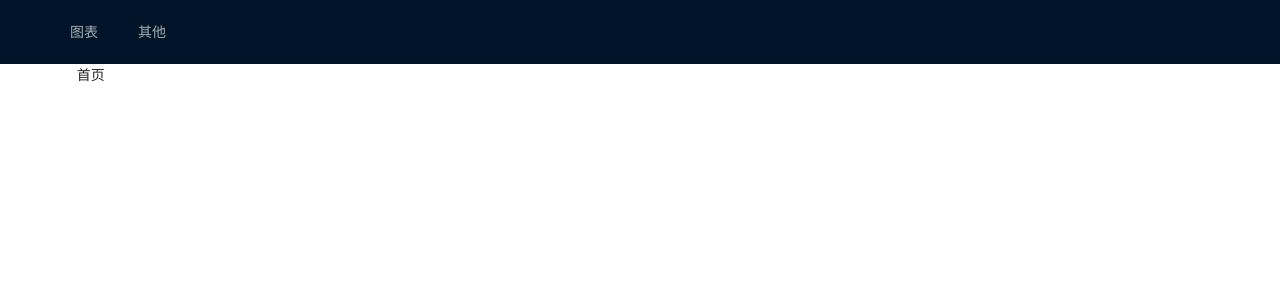
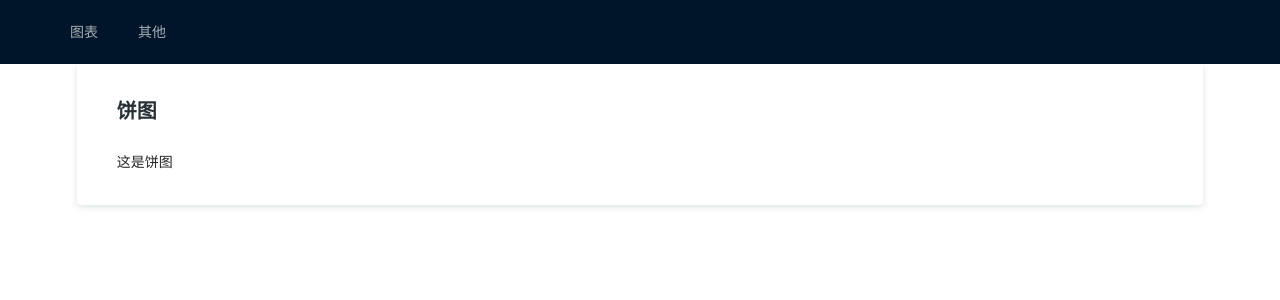
Before and after one commit to Mizxinp/frontend-common, a React (Create React App) app: page / in a window 1280 px wide. Shown: the top 300 px of the page. Built offline with nearby package versions, Linux system fonts and the light colour scheme.

Commit message:
feat: add Panel component

```diff
--- a/package.json
+++ b/package.json
@@ -12,6 +12,7 @@
     "@types/react-dom": "^17.0.10",
     "@types/react-router-dom": "^5.3.2",
     "antd": "^4.16.13",
+    "classnames": "^2.3.1",
     "node-sass": "4.14.1",
     "react": "^17.0.2",
     "react-dom": "^17.0.2",
--- a/src/components/PageContainer/index.tsx
+++ b/src/components/PageContainer/index.tsx
@@ -1,17 +1,19 @@
 import React from 'react'
 import { Layout, Menu } from 'antd';
+import { useHistory } from 'react-router-dom';
 import styles from './index.module.scss';
 
-const { Header, Content, Footer } = Layout;
+const { Header } = Layout;
 
 function PageContainer(props: { children: React.ReactChild }) {
+  const history = useHistory();
   return (
     <div>
       <Layout>
         <Header>
           <Menu theme="dark" mode="horizontal">
-            <Menu.Item>图表</Menu.Item>
-            <Menu.Item>其他</Menu.Item>
+            <Menu.Item onClick={() => history.push('/')}>图表</Menu.Item>
+            <Menu.Item onClick={() => history.push('/other')}>其他</Menu.Item>
           </Menu>
         </Header>
       </Layout>
--- /dev/null
+++ b/src/components/Panel/index.module.scss
@@ -0,0 +1,35 @@
+.container {
+  border-radius: 4px;
+  padding: 32px 40px;
+  background-color: #fff;
+  margin-bottom: 24px;
+  box-shadow: 0 2px 6px rgba(172, 183, 190, 0.4);
+}
+
+.extra {
+  font-size: 14px;
+  color: #858e99;
+}
+
+.titleWrap {
+  display: flex;
+  align-items: baseline;
+}
+
+.extraOneLine {
+  @extend .extra;
+
+  margin-bottom: 24px;
+  margin-top: 8px;
+}
+
+.mb24 {
+  margin-bottom: 24px;
+}
+
+.title {
+  color: #263035;
+  font-size: 20px;
+  font-weight: 600;
+  margin-right: 12px;
+}
--- /dev/null
+++ b/src/components/Panel/index.tsx
@@ -0,0 +1,46 @@
+import React from 'react';
+import classnames from 'classnames';
+import styles from './index.module.scss';
+
+interface IProps {
+  /** 标题 */
+  title?: string | React.ReactNode;
+  /** 子组件 */
+  children: React.ReactNode;
+  /** 右边组件 */
+  rightContent?: React.ReactNode;
+  /** 额外信息 */
+  extraInfo?: React.ReactNode | string;
+  /** 组件类名 */
+  className?: string;
+  /** title容器类名 */
+  titleWrapClassName?: string;
+  /** 额外展示信息是否独占一行 */
+  isExtraInfoNeedOneLineDisplay?: boolean;
+  /** 容器id */
+  id?: string;
+}
+
+function Panel(props: IProps) {
+  const {
+    title, children, rightContent, extraInfo, className, titleWrapClassName,
+    isExtraInfoNeedOneLineDisplay = false, id
+  } = props;
+  return (
+    <div className={classnames(styles.container, className)} id={id}>
+      <div className={classnames(styles.top, {
+        [styles.mb24]: !isExtraInfoNeedOneLineDisplay,
+      })}>
+        <div className={classnames(styles.titleWrap, titleWrapClassName)}>
+          <div className={styles.title}>{title}</div>
+          {extraInfo && !isExtraInfoNeedOneLineDisplay && <div className={styles.extra}>{extraInfo}</div>}
+        </div>
+        {rightContent}
+      </div>
+      {extraInfo && isExtraInfoNeedOneLineDisplay && <div className={styles.extraOneLine}>{extraInfo}</div>}
+      {children}
+    </div>
+  );
+}
+
+export default Panel;
--- a/src/pages/home/index.tsx
+++ b/src/pages/home/index.tsx
@@ -1,11 +1,16 @@
 import React from 'react';
 import { useHistory } from 'react-router-dom';
+import Panel from '../../components/Panel';
 
 
 function Home() {
   const history = useHistory()
   return (
-    <div onClick={() => history.push('/other')}>首页</div>
+    <div onClick={() => history.push('/other')}>
+      <Panel title="饼图">
+        这是饼图
+      </Panel>
+    </div>
   )
 }
 
```
Also changed, not shown: 1 other file (tests, documents, lock files or other folders).
